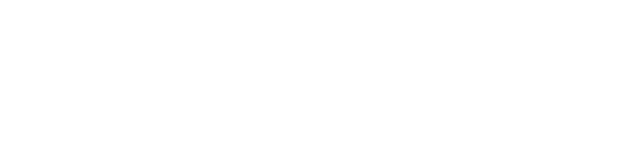
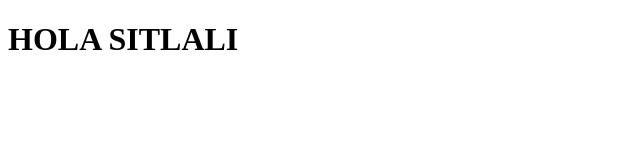
Before and after one commit to sitla10/ejemplo, a plain HTML site: page index.html in a window 1280 px wide. Shown: the whole page, without its empty margins (0-640 px from the left). Drawn offline with Linux system fonts and the light colour scheme.

Commit message:
29/08/2023, Se agrego el saludo a sitlali

```diff
--- a/index.html
+++ b/index.html
@@ -6,6 +6,6 @@
     <title>Document</title>
 </head>
 <body>
-
+    <h1>HOLA SITLALI</h1>
 </body>
 </html>
```
